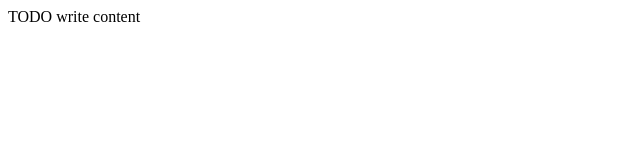
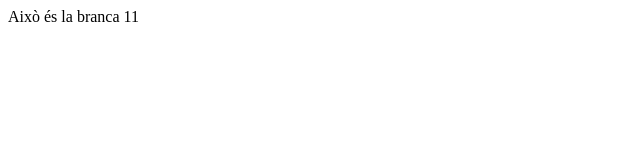
Before and after one commit to XTomasArtigues/Prova, a plain HTML site: page Prova/public_html/index.html in a window 1280 px wide. Shown: the full height of the page, 0-640 px from the left. Drawn offline with Linux system fonts and the light colour scheme.

Commit message:
Update index.html

```diff
--- a/Prova/public_html/index.html
+++ b/Prova/public_html/index.html
@@ -10,6 +10,6 @@ Click nbfs://nbhost/SystemFileSystem/Templates/Other/html.html to edit this temp
         <meta name="viewport" content="width=device-width, initial-scale=1.0">
     </head>
     <body>
-        <div>TODO write content</div>
+        <div>Això és la branca 11</div>
     </body>
 </html>
```
